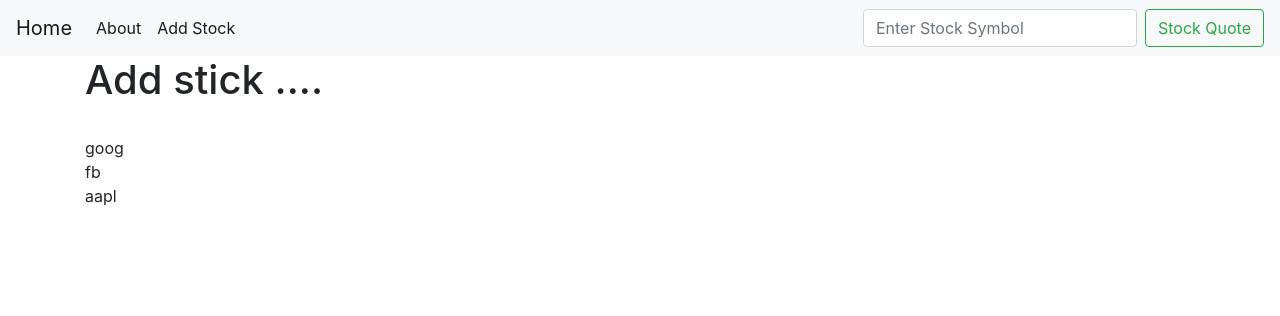
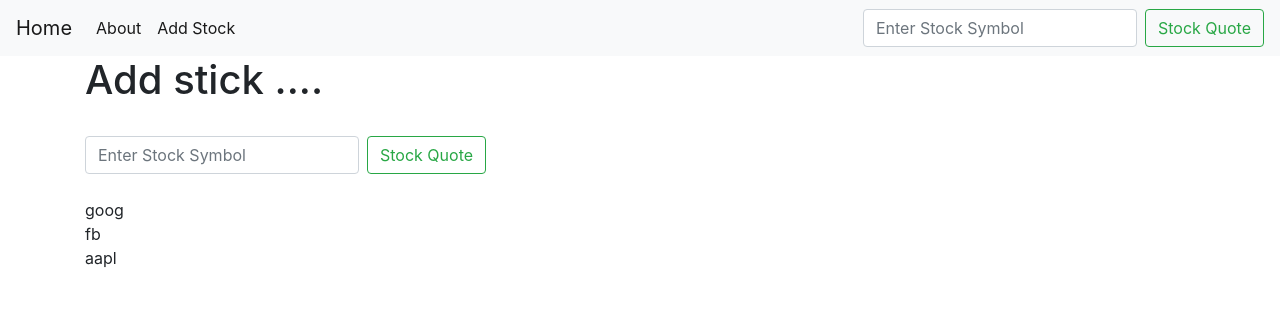
Before and after one commit to mthompson1085/stock, a Django app: page /add_stock.html in a window 1280 px wide. Shown: the top 316 px of the page. Run offline with Django 3.2, Linux system fonts and the light colour scheme; data comes from the database, SQL or seed files in the repository; some libraries are stand-ins or nearby versions.

Commit message:
added seaarch function to add tock page

```diff
--- a/ticker/templates/add_stock.html
+++ b/ticker/templates/add_stock.html
@@ -2,6 +2,13 @@
 {% block content %}
 
 <h1>Add stick .... </h1>
+<br/>
+
+<form action="{%url 'add_stock'%}" class="form-inline my-2 my-lg-0" method="POST">
+    {% csrf_token%}
+    <input class="form-control mr-sm-2" type="search" placeholder="Enter Stock Symbol" aria-label="Search" name="ticker">
+    <button class="btn btn-outline-success my-2 my-sm-0" type="submit">Stock Quote</button>
+  </form>
 <br/>
 
 {% for item in ticker %}
```
